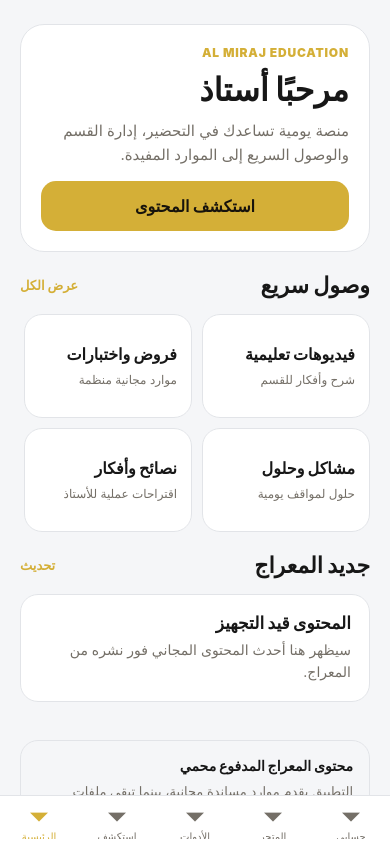
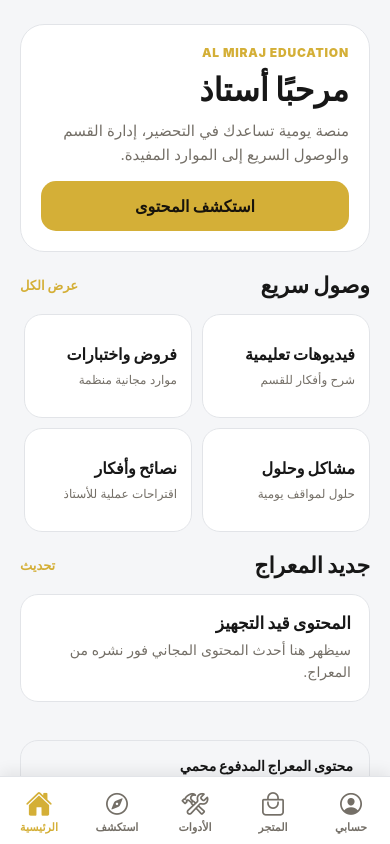
Before and after one commit to salempub1-dotcom/AppAlmiraj, a React Native app: screen /Main in a window 390 px wide. Built offline with nearby package versions, Linux system fonts and the light colour scheme; no server answers; the database is empty.

Commit message:
design: replace placeholder tabs with polished native icons

```diff
--- a/src/navigation/BottomTabs.tsx
+++ b/src/navigation/BottomTabs.tsx
@@ -1,17 +1,55 @@
+import { Ionicons } from '@expo/vector-icons';
 import { createBottomTabNavigator } from '@react-navigation/bottom-tabs';
 import { ExploreScreen } from '../features/explore/screens/ExploreScreen';
 import { HomeScreen } from '../features/home/screens/HomeScreen';
-import { ProfileStackNavigator } from './ProfileStackNavigator';
 import { StoreScreen } from '../features/store/screens/StoreScreen';
 import { ToolsScreen } from '../features/teacher-tools/screens/ToolsScreen';
 import { useTheme } from '../context/ThemeProvider';
+import { ProfileStackNavigator } from './ProfileStackNavigator';
 
 const Tab = createBottomTabNavigator();
 
+const icons: Record<string, { active: keyof typeof Ionicons.glyphMap; inactive: keyof typeof Ionicons.glyphMap }> = {
+  Home: { active: 'home', inactive: 'home-outline' },
+  Explore: { active: 'compass', inactive: 'compass-outline' },
+  Tools: { active: 'construct', inactive: 'construct-outline' },
+  Store: { active: 'bag-handle', inactive: 'bag-handle-outline' },
+  Profile: { active: 'person-circle', inactive: 'person-circle-outline' }
+};
+
 export function BottomTabs() {
   const { colors } = useTheme();
+
   return (
-    <Tab.Navigator screenOptions={{ headerShown: false, tabBarActiveTintColor: colors.primary, tabBarInactiveTintColor: colors.muted, tabBarStyle: { backgroundColor: colors.card, borderTopColor: colors.border } }}>
+    <Tab.Navigator
+      screenOptions={({ route }) => ({
+        headerShown: false,
+        tabBarActiveTintColor: colors.primary,
+        tabBarInactiveTintColor: colors.muted,
+        tabBarHideOnKeyboard: true,
+        tabBarLabelStyle: {
+          fontSize: 11,
+          fontWeight: '700',
+          marginTop: 2,
+          marginBottom: 5
+        },
+        tabBarIcon: ({ color, size, focused }) => {
+          const config = icons[route.name];
+          return <Ionicons name={focused ? config.active : config.inactive} color={color} size={size + 2} />;
+        },
+        tabBarStyle: {
+          backgroundColor: colors.card,
+          borderTopColor: colors.border,
+          borderTopWidth: 1,
+          height: 68,
+          paddingTop: 7,
+          elevation: 10,
+          shadowOpacity: 0.08,
+          shadowRadius: 14,
+          shadowOffset: { width: 0, height: -4 }
+        }
+      })}
+    >
       <Tab.Screen name="Home" component={HomeScreen} options={{ tabBarLabel: 'الرئيسية' }} />
       <Tab.Screen name="Explore" component={ExploreScreen} options={{ tabBarLabel: 'استكشف' }} />
       <Tab.Screen name="Tools" component={ToolsScreen} options={{ tabBarLabel: 'الأدوات' }} />
```
